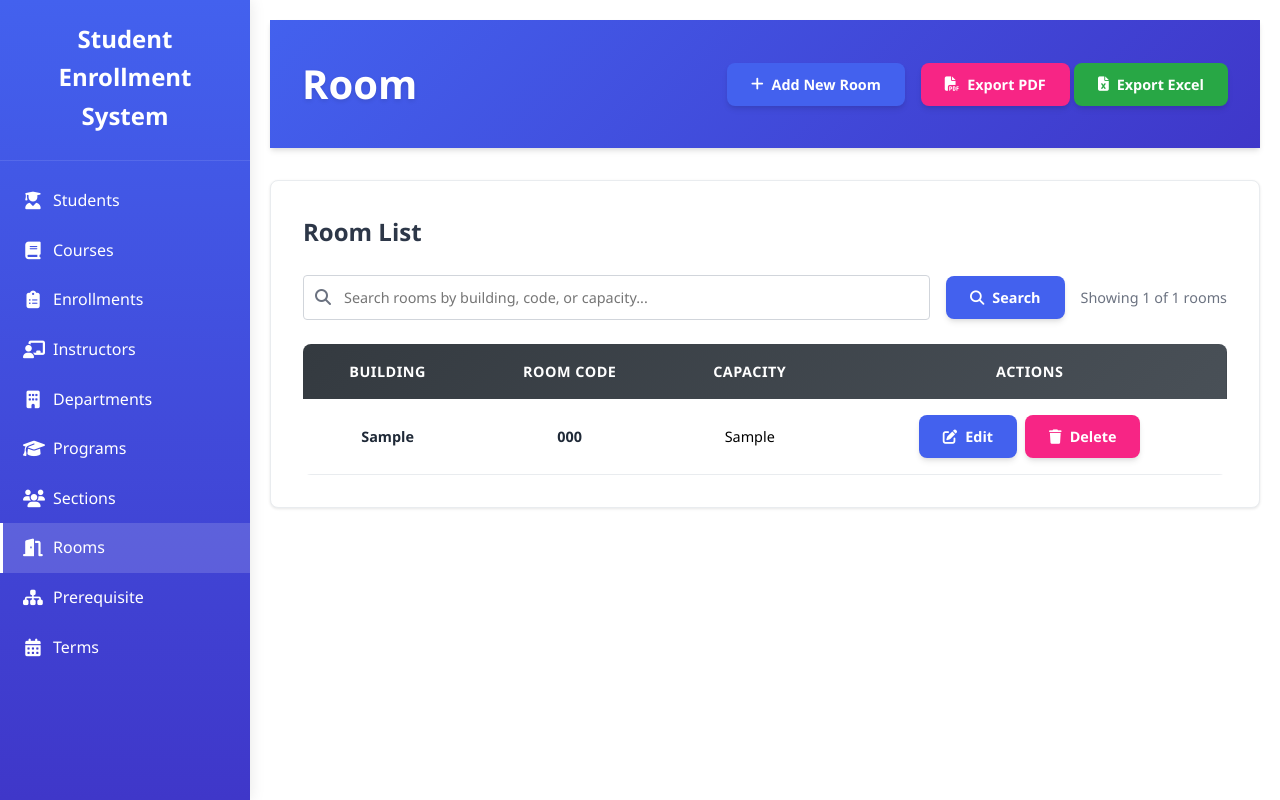
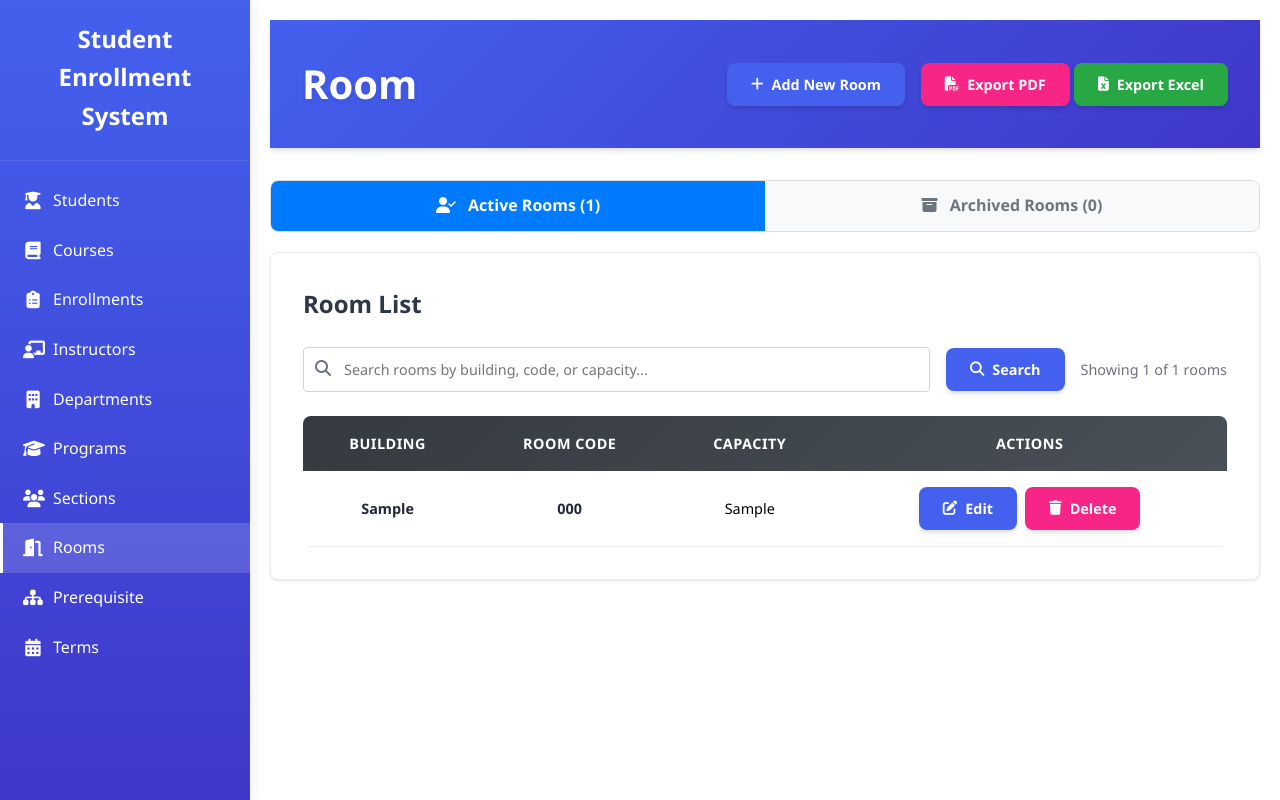
Before and after one commit to ynion-mabeamae/DBA_Student_Enrollment_System, a PHP site: page /student_enrollment_system/includes/room.php in a window 1280 px wide. Run offline with PHP 8.4, Linux system fonts and the light colour scheme; tables that the repository leaves empty or names only in its code hold one stand-in row (values such as "Sample post").

Commit message:
Upload soft delete functionality for room

```diff
--- a/student_enrollment_system/includes/room.php
+++ b/student_enrollment_system/includes/room.php
@@ -1,6 +1,9 @@
 <?php
 session_start();
 require_once '../includes/config.php';
+
+// Handle show archived toggle
+$show_archived = isset($_GET['show_archived']) && $_GET['show_archived'] == 'true';
 
 // Handle logout
 // if (isset($_GET['logout'])) {
@@ -30,7 +33,7 @@ if ($_SERVER['REQUEST_METHOD'] == 'POST') {
             $_SESSION['message'] = "error::Error adding room: " . $conn->error;
         }
 
-        header("Location: " . $_SERVER['PHP_SELF']);
+        header("Location: " . $_SERVER['PHP_SELF'] . ($show_archived ? '?show_archived=true' : ''));
         exit();
     }
 
@@ -50,24 +53,43 @@ if ($_SERVER['REQUEST_METHOD'] == 'POST') {
             $_SESSION['message'] = "error::Error updating room: " . $conn->error;
         }
 
-        header("Location: " . $_SERVER['PHP_SELF']);
+        header("Location: " . $_SERVER['PHP_SELF'] . ($show_archived ? '?show_archived=true' : ''));
         exit();
     }
 
+    // SOFT DELETE - Set is_active to false instead of deleting
     if (isset($_POST['delete_room'])) {
         $room_id = $_POST['room_id'];
 
-        $sql = "DELETE FROM tblroom WHERE room_id = ?";
+        $sql = "UPDATE tblroom SET is_active = FALSE WHERE room_id = ?";
         $stmt = $conn->prepare($sql);
         $stmt->bind_param("i", $room_id);
 
         if ($stmt->execute()) {
-            $_SESSION['message'] = "success::Room deleted successfully!";
+            $_SESSION['message'] = "success::Room archived successfully!";
         } else {
-            $_SESSION['message'] = "error::Error deleting room: " . $conn->error;
+            $_SESSION['message'] = "error::Error archiving room: " . $conn->error;
         }
 
-        header("Location: " . $_SERVER['PHP_SELF']);
+        header("Location: " . $_SERVER['PHP_SELF'] . ($show_archived ? '?show_archived=true' : ''));
+        exit();
+    }
+
+    // RESTORE ROOM functionality
+    if (isset($_POST['restore_room'])) {
+        $room_id = $_POST['room_id'];
+
+        $sql = "UPDATE tblroom SET is_active = TRUE WHERE room_id = ?";
+        $stmt = $conn->prepare($sql);
+        $stmt->bind_param("i", $room_id);
+
+        if ($stmt->execute()) {
+            $_SESSION['message'] = "success::Room restored successfully!";
+        } else {
+            $_SESSION['message'] = "error::Error restoring room: " . $conn->error;
+        }
+
+        header("Location: " . $_SERVER['PHP_SELF'] . '?show_archived=true');
         exit();
     }
 }
@@ -82,11 +104,18 @@ if (isset($_GET['edit_id'])) {
     $edit_room = $stmt->get_result()->fetch_assoc();
 }
 
-// Get all rooms
-$rooms = $conn->query("SELECT * FROM tblroom ORDER BY building, room_code");
+// Get all rooms - filter by active status
+$status_condition = $show_archived ? "is_active = FALSE" : "is_active = TRUE";
+$rooms = $conn->query("
+    SELECT * FROM tblroom
+    WHERE $status_condition
+    ORDER BY building, room_code
+");
 
 // Count total rooms
-$total_rooms = $rooms->num_rows;
+$active_rooms_count = $conn->query("SELECT COUNT(*) FROM tblroom WHERE is_active = TRUE")->fetch_row()[0];
+$archived_rooms_count = $conn->query("SELECT COUNT(*) FROM tblroom WHERE is_active = FALSE")->fetch_row()[0];
+$total_rooms = $show_archived ? $archived_rooms_count : $active_rooms_count;
 
 // Get unique buildings for filter
 $buildings = $conn->query("SELECT DISTINCT building FROM tblroom ORDER BY building");
@@ -182,10 +211,12 @@ $buildings = $conn->query("SELECT DISTINCT building FROM tblroom ORDER BY buildi
       <div class="page-header">
         <h1>Room</h1>
         <div class="header-actions">
+          <?php if (!$show_archived): ?>
           <button class="btn btn-primary" id="openRoomModal">
             <i class="fas fa-plus"></i>
             Add New Room
           </button>
+          <?php endif; ?>
         </div>
 
         <!-- Export Buttons -->
@@ -197,6 +228,18 @@ $buildings = $conn->query("SELECT DISTINCT building FROM tblroom ORDER BY buildi
             <i class="fas fa-file-excel"></i> Export Excel
           </button>
         </div>
+      </div>
+
+        <!-- Room Status Toggle -->
+        <div class="room-status-toggle no-print">
+            <a href="?page=rooms" class="status-btn <?php echo !$show_archived ? 'active' : ''; ?>">
+                <i class="fas fa-user-check"></i>
+                Active Rooms (<?php echo $active_rooms_count; ?>)
+            </a>
+            <a href="?page=rooms&show_archived=true" class="status-btn <?php echo $show_archived ? 'active' : ''; ?>">
+                <i class="fas fa-archive"></i>
+                Archived Rooms (<?php echo $archived_rooms_count; ?>)
+            </a>
         </div>
 
         <!-- Add/Edit Room Modal -->
@@ -245,9 +288,9 @@ $buildings = $conn->query("SELECT DISTINCT building FROM tblroom ORDER BY buildi
         <div class="delete-confirmation" id="deleteConfirmation">
             <div class="confirmation-dialog">
                 <h3>Delete Room</h3>
-                <p id="deleteMessage">Are you sure you want to delete this room? This action cannot be undone.</p>
+                <p id="deleteMessage">Are you sure you want to delete this room? This action will move the room to archived records.</p>
                 <div class="confirmation-actions">
-                    <button class="confirm-delete" id="confirmDelete">Yes</button>
+                    <button class="confirm-delete" id="confirmDelete">Yes, Delete</button>
                     <button class="cancel-delete" id="cancelDelete">Cancel</button>
                 </div>
             </div>
@@ -292,7 +335,10 @@ $buildings = $conn->query("SELECT DISTINCT building FROM tblroom ORDER BY buildi
                     ?>
                 </div> -->
 
-                <div class="search-stats" id="searchStats">Showing <?php echo $total_rooms; ?> of <?php echo $total_rooms; ?> rooms</div>
+                <div class="search-stats" id="searchStats">
+                    Showing <?php echo $total_rooms; ?> of <?php echo $total_rooms; ?>
+                    <?php echo $show_archived ? 'archived' : 'active'; ?> rooms
+                </div>
 
                 <button class="clear-search" id="clearSearch" style="display: none;">Clear Search</button>
             </div>
@@ -312,7 +358,7 @@ $buildings = $conn->query("SELECT DISTINCT building FROM tblroom ORDER BY buildi
                         $rooms->data_seek(0);
                         while($room = $rooms->fetch_assoc()):
                     ?>
-                    <tr>
+                    <tr class="<?php echo $show_archived ? 'archived-room' : ''; ?>">
                         <td>
                             <div class="room-info">
                                 <div class="building-name"><?php echo htmlspecialchars($room['building']); ?></div>
@@ -327,6 +373,17 @@ $buildings = $conn->query("SELECT DISTINCT building FROM tblroom ORDER BY buildi
                             </div>
                         </td>
                         <td class="actions">
+                            <?php if ($show_archived): ?>
+                                <!-- Only show Restore button for archived rooms -->
+                                <form method="POST" style="display: inline;">
+                                    <input type="hidden" name="room_id" value="<?php echo $room['room_id']; ?>">
+                                    <button type="submit" name="restore_room" class="btn btn-success">
+                                        <i class="fas fa-trash-restore"></i>
+                                        Restore
+                                    </button>
+                                </form>
+                            <?php else: ?>
+                                <!-- Show Edit and Delete buttons for active rooms -->
                                 <button type="button" class="btn btn-edit edit-btn"
                                         data-room-id="<?php echo $room['room_id']; ?>"
                                         data-building="<?php echo htmlspecialchars($room['building']); ?>"
@@ -341,6 +398,7 @@ $buildings = $conn->query("SELECT DISTINCT building FROM tblroom ORDER BY buildi
                                     <i class="fas fa-trash"></i>
                                     Delete
                                 </button>
+                            <?php endif; ?>
                         </td>
                     </tr>
                     <?php
@@ -350,7 +408,11 @@ $buildings = $conn->query("SELECT DISTINCT building FROM tblroom ORDER BY buildi
                     <tr>
                         <td colspan="4" style="text-align: center; padding: 2rem;">
                             <div style="color: var(--gray-500); font-style: italic;">
+                                <?php if ($show_archived): ?>
+                                    No archived rooms found.
+                                <?php else: ?>
                                     No rooms found. Click "Add New Room" to get started.
+                                <?php endif; ?>
                             </div>
                         </td>
                     </tr>
--- a/student_enrollment_system/styles/room.css
+++ b/student_enrollment_system/styles/room.css
@@ -73,6 +73,56 @@ body {
     gap: 1rem;
     align-items: center;
     flex-wrap: wrap;
+}
+
+.room-status-toggle {
+    display: flex;
+    margin-bottom: 20px;
+    border-radius: 8px;
+    overflow: hidden;
+    border: 1px solid #ddd;
+}
+
+.status-btn {
+    flex: 1;
+    padding: 12px 20px;
+    text-align: center;
+    background: #f8f9fa;
+    color: #6c757d;
+    text-decoration: none;
+    border: none;
+    cursor: pointer;
+    transition: all 0.3s ease;
+    font-weight: 600;
+}
+
+.status-btn:hover {
+    background: #e9ecef;
+}
+
+.status-btn.active {
+    background: #007bff;
+    color: white;
+}
+
+.status-btn i {
+    margin-right: 8px;
+}
+
+/* Style for archived rooms */
+.archived-room {
+    background-color: #f8f9fa;
+    opacity: 0.7;
+}
+
+.archived-room td {
+    color: #6c757d;
+    font-style: italic;
+}
+
+/* Ensure the table container has proper spacing */
+.table-container {
+    margin-top: 0;
 }
 
 /* Toast Notifications */
```
Lines whose indentation alone changed are shown as unchanged.
